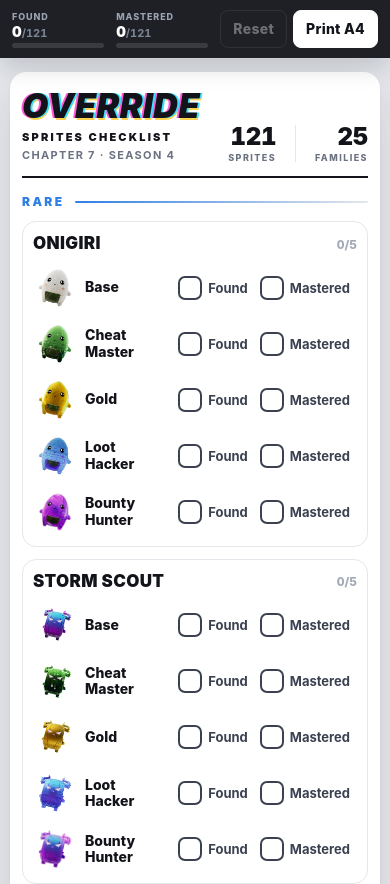
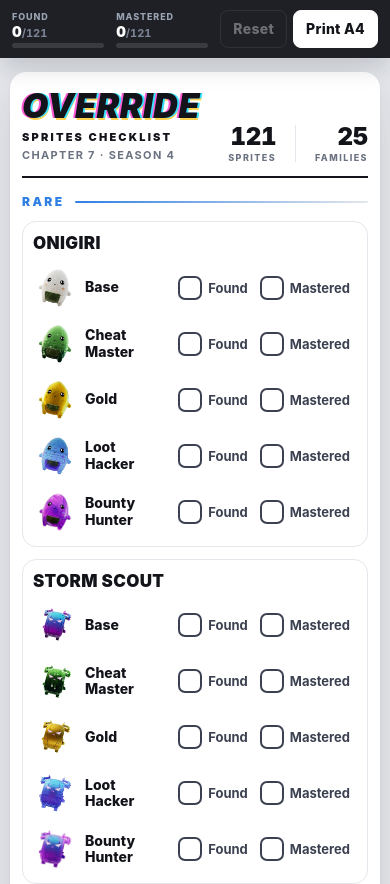
Before and after one commit to MagiqueDeveloper/fortnite-sprites-checklist, a React (Vite) app: page / in a window 390 px wide. Shown: the top 884 px of the page. Built offline with nearby package versions, Linux system fonts and the light colour scheme.

Commit message:
Drop the per-family tally, since a printed count can never update

```diff
--- a/src/components/FamilyRow.tsx
+++ b/src/components/FamilyRow.tsx
@@ -17,8 +17,6 @@ interface FamilyRowProps {
  * as a card (see mobile.css).
  */
 export function FamilyRow({ family, ticks, onToggle }: FamilyRowProps): ReactNode {
-  const done = family.variants.filter((variant) => ticks[`${family.id}__${variant}`]?.m).length;
-
   return (
     <div
       className="mrow"
@@ -30,9 +28,6 @@ export function FamilyRow({ family, ticks, onToggle }: FamilyRowProps): ReactNod
       <div className="who">
         <Name text={family.name} />
         <span className="rar">{family.rarity}</span>
-        <span className={`tally${done === family.variants.length ? ' full' : ''}`}>
-          {done}/{family.variants.length}
-        </span>
       </div>
       {COLUMNS.map((tier) =>
         family.variants.includes(tier.key) ? (
--- a/src/styles/matrix.css
+++ b/src/styles/matrix.css
@@ -64,12 +64,6 @@
 }
 .who .rar{display:none}
 .rar{font-weight:900; letter-spacing:.14em; text-transform:uppercase; color:var(--rar)}
-/* mastered-of-total counter: screen only, the paper copy starts blank */
-.tally{
-  flex:0 0 auto; font-size:calc(6.6 * var(--px)); font-weight:800; color:var(--faint);
-  font-variant-numeric:tabular-nums;
-}
-.tally.full{color:var(--rar)}
 
 /* one variant: art, then the F / M boxes */
 .tcell{
--- a/src/styles/mobile.css
+++ b/src/styles/mobile.css
@@ -44,7 +44,6 @@
   .mrow:last-child{border-bottom:1px solid var(--line)}
   .who{padding:0 4px 8px}
   .name{font-size:17px}
-  .tally{font-size:12px}
 
   .tcell{justify-content:flex-start; gap:10px; margin:0 0 4px; padding:6px; border-radius:10px}
   .tcell.empty{display:none}
--- a/src/styles/print.css
+++ b/src/styles/print.css
@@ -7,7 +7,6 @@
 @media print{
   html,body{background:#fff; margin:0; padding:0}
   .toolbar{display:none !important}
-  .tally{visibility:hidden}
   /* One page tall, 13mm short of the printable 281mm as slack for engine differences.
      The table's bottom auto margin absorbs the spare height, so Misc, Unreleased and the
      credit line sit at the foot of the page exactly as they do in the preview. */
```
Also changed, not shown: 1 other file (tests, documents, lock files or other folders).
